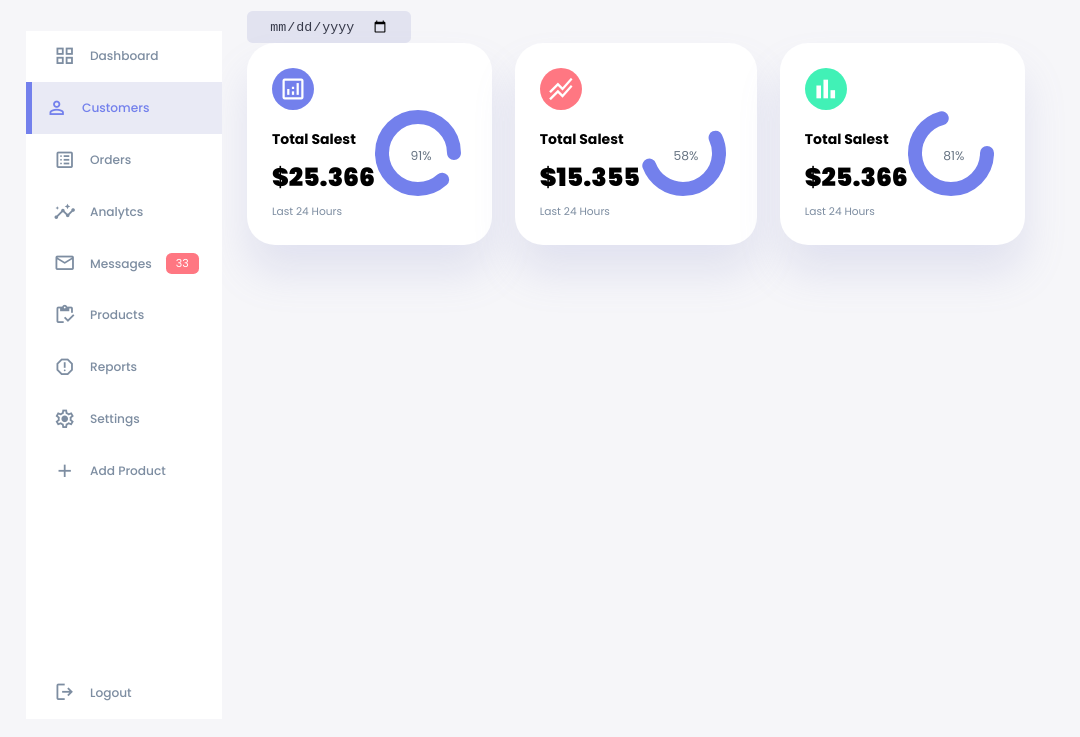
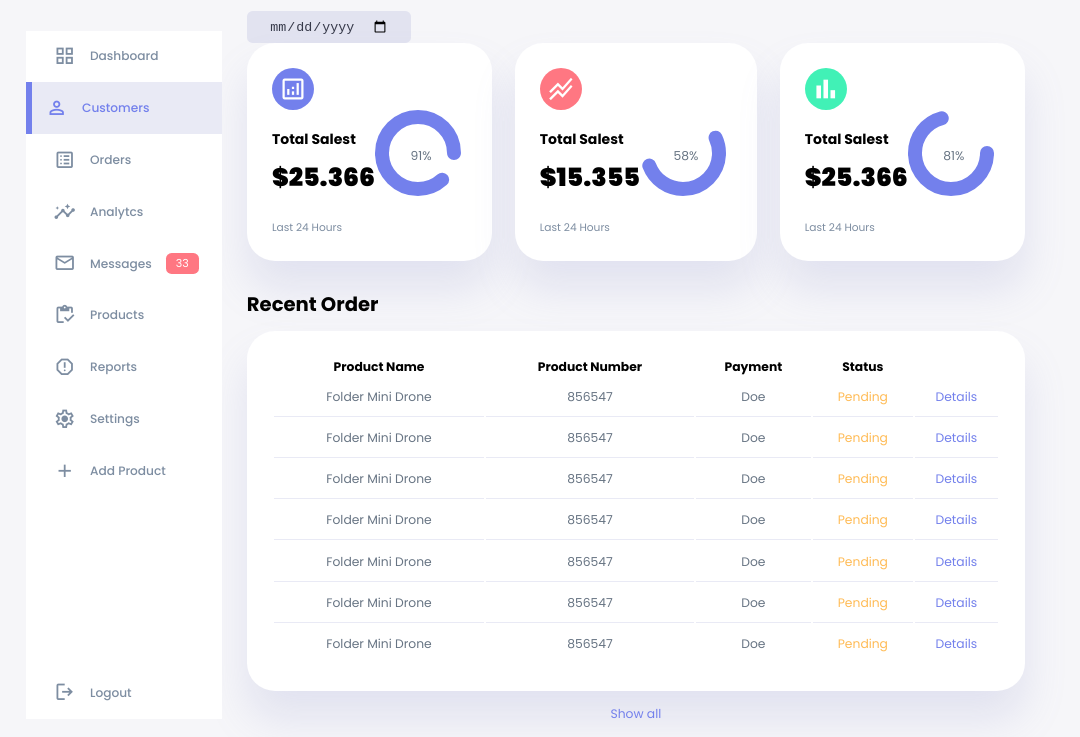
Before and after one commit to Blackxok/admindash-cha, a plain HTML site: page index.html in a window 1280 px wide. Shown: the part 99-836 px from the top of the page, without its empty margins (0-1080 px from the left). Drawn offline with nearby package versions, Linux system fonts and the light colour scheme.

Commit message:
x2 added 16:17

```diff
--- a/index.html
+++ b/index.html
@@ -153,6 +153,73 @@
                     </div>
                     <!----------------------END OF EXPENCES------------------->
                 </div>
+                <!----------------------END OF INSIGHT------------------->
+                <div class="recent-orders">
+                    <h2>Recent Order</h2>
+                    <table>
+                        <thead>
+                            <tr>
+                                <th>Product Name</th>
+                                <th>Product Number</th>
+                                <th>Payment</th>
+                                <th>Status</th>
+                                <th></th>
+                            </tr>
+                        </thead>
+                        <tbody>
+                            <tr>
+                                <td>Folder Mini Drone</td>
+                                <td>856547</td>
+                                <td>Doe</td>
+                                <td class="warning">Pending</td>
+                                <td class="primary">Details</td>
+                            </tr>
+                            <tr>
+                                <td>Folder Mini Drone</td>
+                                <td>856547</td>
+                                <td>Doe</td>
+                                <td class="warning">Pending</td>
+                                <td class="primary">Details</td>
+                            </tr>
+                            <tr>
+                                <td>Folder Mini Drone</td>
+                                <td>856547</td>
+                                <td>Doe</td>
+                                <td class="warning">Pending</td>
+                                <td class="primary">Details</td>
+                            </tr>
+                            <tr>
+                                <td>Folder Mini Drone</td>
+                                <td>856547</td>
+                                <td>Doe</td>
+                                <td class="warning">Pending</td>
+                                <td class="primary">Details</td>
+                            </tr>
+                            <tr>
+                                <td>Folder Mini Drone</td>
+                                <td>856547</td>
+                                <td>Doe</td>
+                                <td class="warning">Pending</td>
+                                <td class="primary">Details</td>
+                            </tr>
+                            <tr>
+                                <td>Folder Mini Drone</td>
+                                <td>856547</td>
+                                <td>Doe</td>
+                                <td class="warning">Pending</td>
+                                <td class="primary">Details</td>
+                            </tr>
+                            <tr>
+                                <td>Folder Mini Drone</td>
+                                <td>856547</td>
+                                <td>Doe</td>
+                                <td class="warning">Pending</td>
+                                <td class="primary">Details</td>
+                            </tr>
+                        </tbody>
+                    </table>
+                    <a href="#">Show all</a>
+                </div>
             </main>
         </div>
     </body>
--- a/style.css
+++ b/style.css
@@ -332,3 +332,50 @@ main .insights .progress .number {
     align-items: center;
     justify-content: center;
 }
+
+main .insights small {
+    margin-top: 1.3rem;
+    display: block;
+}
+
+/* ----------------------------------------------
+                        RECENT ORDER
+-------------------------------------------------*/
+main .recent-orders {
+    margin-top: 2rem;
+}
+
+main .recent-orders h2 {
+    margin-bottom: 0.8rem;
+}
+
+main .recent-orders table {
+    background: var(--color-white);
+    width: 100%;
+    border-radius: var(--card-border-radius);
+    padding: var(--card-padding);
+    text-align: center;
+    box-shadow: var(--box-shadow);
+    transition: all 300ms ease;
+}
+
+main .recent-orders table:hover {
+    box-shadow: none;
+}
+
+main table tbody td {
+    height: 2.8rem;
+    border-bottom: 1px solid var(--color-light);
+    color: var(--color-dark-variant);
+}
+
+main table tbody tr:last-child td {
+    border: none;
+}
+
+main .recent-orders a {
+    text-align: center;
+    display: block;
+    margin: 1rem auto;
+    color: var(--color-primary);
+}
```
